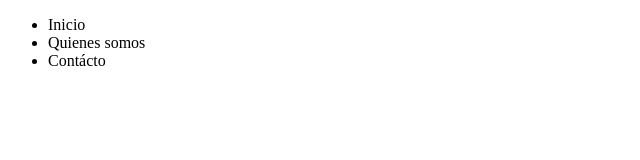
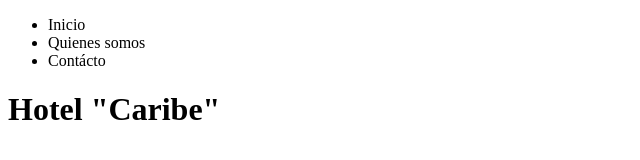
Before and after one commit to lizievi/pruebaHotel, a plain HTML site: page index.html in a window 1280 px wide. Shown: the whole page, without its empty margins (0-640 px from the left). Drawn offline with Linux system fonts and the light colour scheme.

Commit message:
titulo nombre del hotel

```diff
--- a/index.html
+++ b/index.html
@@ -15,6 +15,9 @@
         <li>Contácto</li>
       </ul>
     </nav>
+    <main>
+      <h1>Hotel "Caribe"</h1>
+    </main>
   </header>
 
 </body>
```
